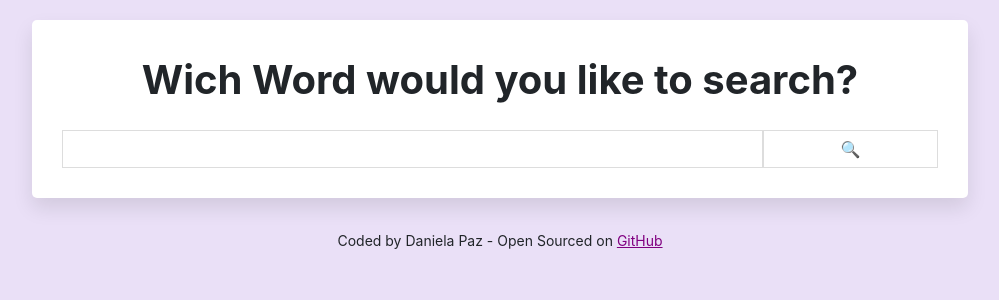
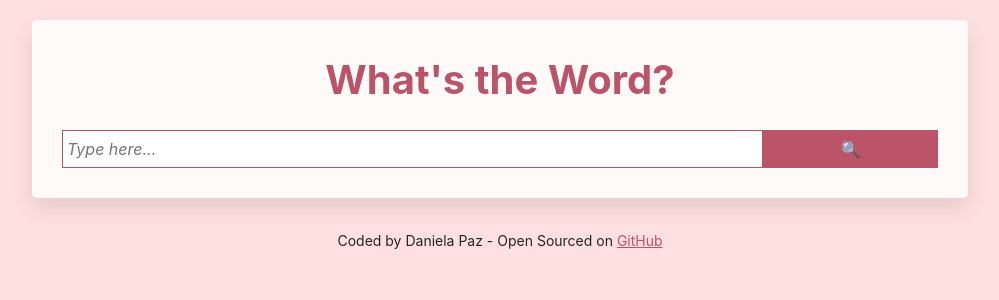
Before and after one commit to dpaz2290/react-dictionary-project, a React (Create React App) app: page / in a window 1280 px wide. Shown: the top 300 px of the page, without its empty margins (140-1139 px from the left). Built offline with nearby package versions, Linux system fonts and the light colour scheme.

Commit message:
final style

```diff
--- a/src/App.css
+++ b/src/App.css
@@ -6,7 +6,7 @@
 
 .App footer a{
   transition: all 150ms ease-in-out;
-  color: purple;
+  color: #bc5469;
 }
 
 .App footer a:hover{
@@ -15,7 +15,7 @@
 }
 
 body {
-  background-color: #EAE0F7;
+  background-color: #ffe0e0;
 }
 
 .App {
--- a/src/Dictionary.css
+++ b/src/Dictionary.css
@@ -1,5 +1,5 @@
 .Dictionary section {
-    background: white;
+    background: #fffafa;
     padding: 30px;
     border-radius: 5px;
     margin: 20px 0;
@@ -9,19 +9,19 @@
 .Dictionary input {
     width: 80%;
     padding: 6px 4px;
+    border: 1px solid #bc5469;
     color: #333;
-    border: 1px solid #ddd;
     margin-top: 20px;
-
-}
+    font-style: italic;
+    }
 
 .Dictionary  button {
     float: right;
     width: 20%;
     padding: 6px 4px;
-    background: white;
-    color: #333;
-    border: 1px solid #ddd;
+    background: #bc5469;
+    color: #bc5469;
+    border: 1px solid #bc5469;
     cursor: pointer;
     margin-top: 20px;
     height: 38px;}
@@ -31,4 +31,5 @@
     text-align: center;
     font-weight: bold;
     line-height: 1.5;
+    color: #bc5469
 }
--- a/src/Dictionary.js
+++ b/src/Dictionary.js
@@ -40,11 +40,11 @@ export default function Dictionary (){
             <section>
 
             <h1>
-                Wich Word would you like to search?
+                What's the Word?
             </h1>
 
             <form onSubmit={search}>
-                <input type="search" onChange={handleKeywordChange} />
+                <input type="search" onChange={handleKeywordChange} placeholder="Type here..."/>
                 <button type="submit">🔍</button>
             </form>
 
--- a/src/Meaning.css
+++ b/src/Meaning.css
@@ -3,10 +3,17 @@
     line-height: 1.5;
     font-weight: bold;
     text-transform: capitalize;
+
 }
 
 .Meaning .example{
     opacity: 0.7;
     font-style: italic;
     margin-top: 10px;
+    color: #BC5469;
 }
+
+.Meaning mark{
+    background-color:#efdfbf;
+    padding:0.1em 0.2em;
+}
--- a/src/Meaning.js
+++ b/src/Meaning.js
@@ -5,9 +5,13 @@ import "./Meaning.css"
 export default function Meaning (props){
     return (
         <div className="Meaning">
-        <h3>
-            {props.meaning.partOfSpeech}
-        </h3>
+
+                <h3>
+                    <mark>
+                 {props.meaning.partOfSpeech}
+                 </mark>
+                </h3>
+
         {props.meaning.definitions.map(function(definition, index){
             return (
                 <div key={index}>
--- a/src/Phonetic.css
+++ b/src/Phonetic.css
@@ -1,5 +1,5 @@
 .Phonetic a {
-    border: 1px solid #ddd;
+    border: 1px solid #bc5469;
     text-decoration: none;
     padding: 8px 15px;
     border-radius: 20px;
@@ -7,11 +7,13 @@
     font-size: 12px;
     font-weight: bold;
     margin-right: 10px;
+
 }
 
 .Phonetic a:hover{
-    background-color: purple;
+    background-color: #bc5469;
     color: white;
+
 }
 
 .Phonetic {
--- a/src/Results.css
+++ b/src/Results.css
@@ -3,4 +3,9 @@
     font-weight: bold;
     line-height: 1.5;
     text-transform: capitalize;
+
 }
+.Results mark{
+background-color:#f9f0ca;
+    padding:0.1em 0.2em;
+}
--- a/src/Results.js
+++ b/src/Results.js
@@ -9,9 +9,11 @@ export default function Results (props) {
             <div className="Results">
                 <section>
                 <h2>
+                    <mark>
                     {props.results.word}
-                </h2>
-                {props.results.phonetics.map(function(phonetic, index){
+                    </mark>
+                    </h2>
+                    {props.results.phonetics.map(function(phonetic, index){
                     return(
                         <div key={index}>
                             <Phonetic phonetic={phonetic} />
```
